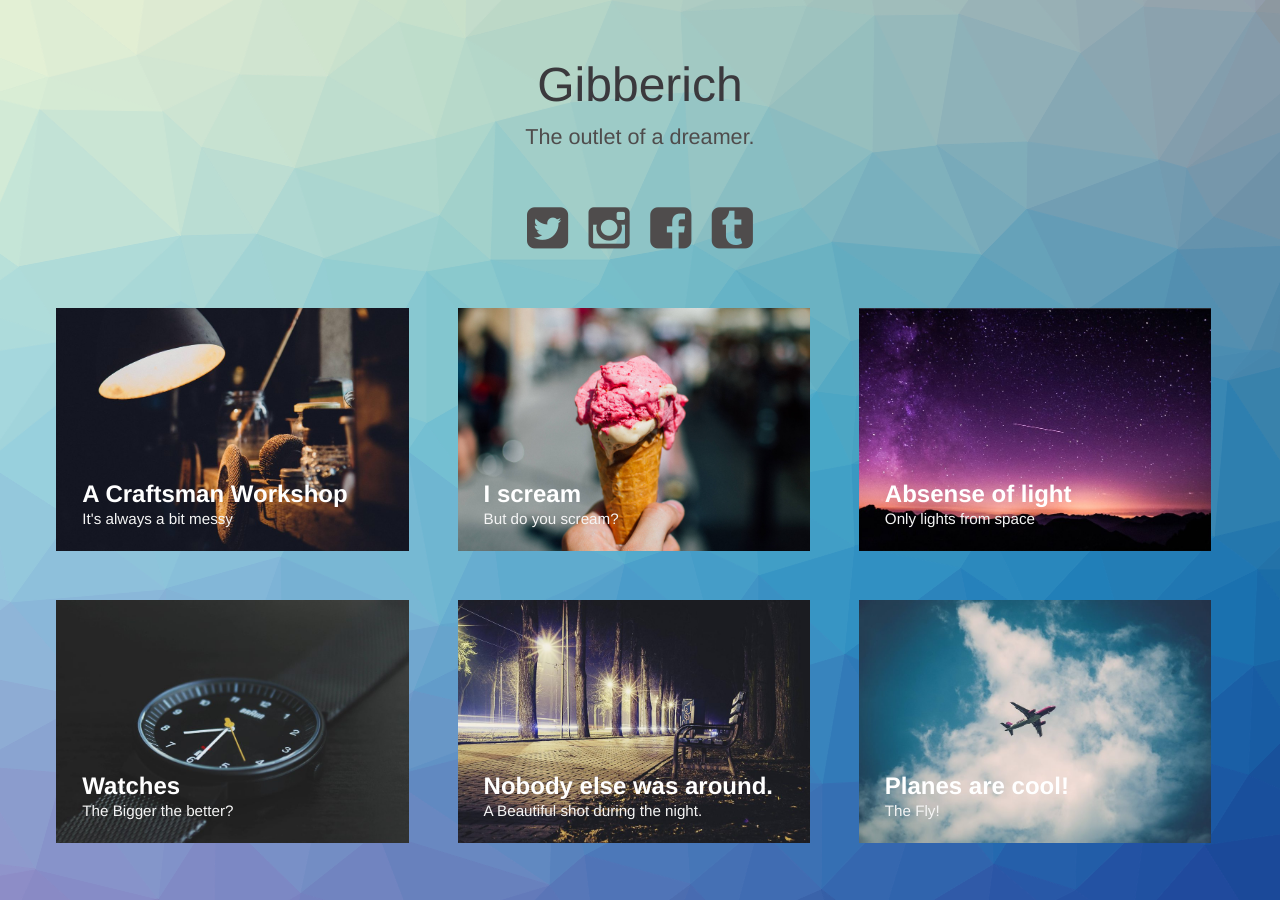
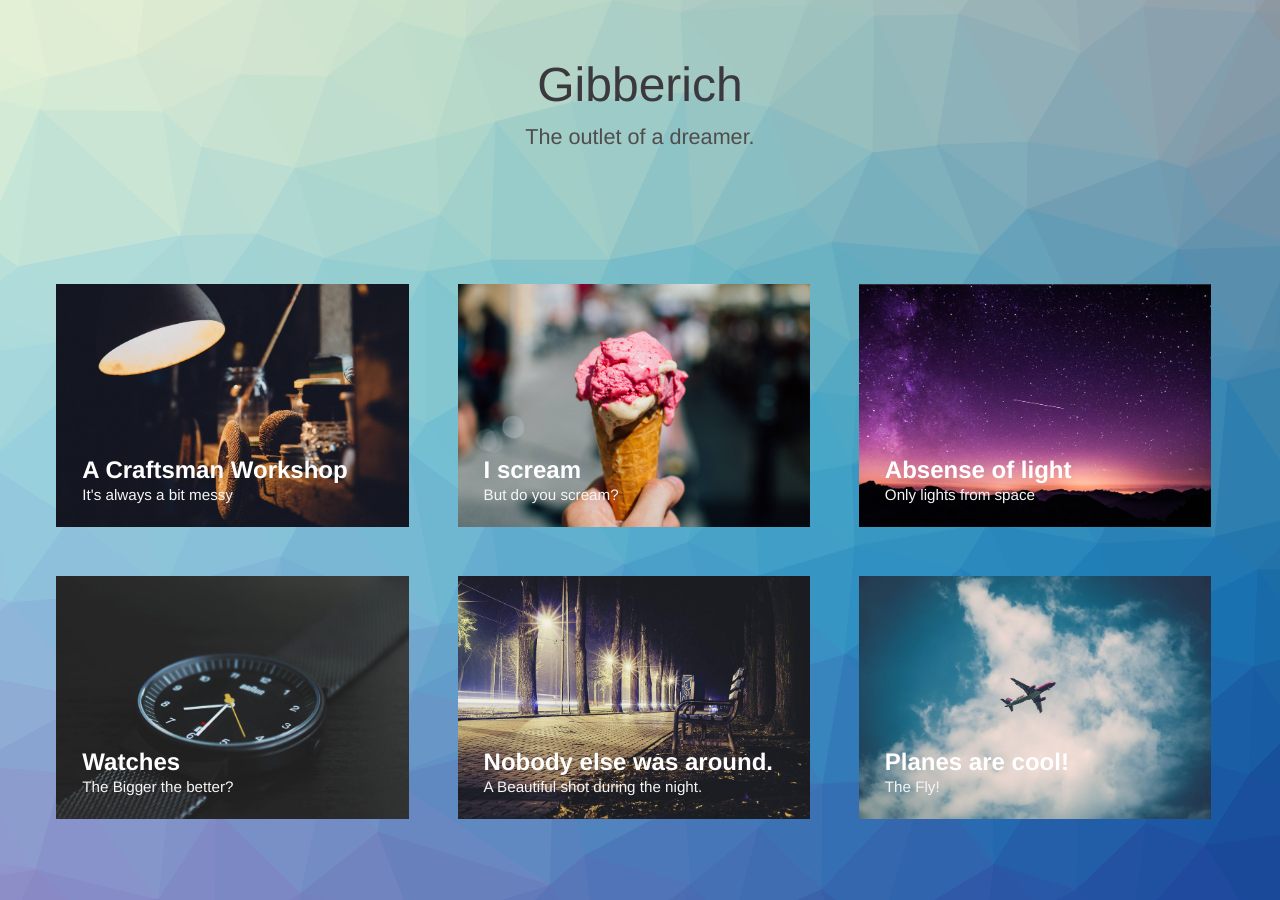
Before and after one commit to akshayelangovan/akshayelangovan.github.io, a Jekyll site: the page built from index.html, in a window 1280 px wide. Built offline with Jekyll 4.4.1, drawn with Linux system fonts in a browser that asks for light colours.

Commit message:
Font change
Original font tag removed:
line 17:     <link rel="stylesheet" type="text/css"
href="fonts/font-awesome/css/font-awesome.css"/>

```diff
--- a/index.html
+++ b/index.html
@@ -14,7 +14,6 @@ layout: compress
     <meta name="author" content="{{ site.author }}"/>
     <link rel="shortcut icon" href="img/favicon.ico">
     <link rel="stylesheet" type="text/css" href="css/normalize.css"/>
-    <link rel="stylesheet" type="text/css" href="fonts/font-awesome/css/font-awesome.css"/>
     <link rel="stylesheet" type="text/css" href="css/modern-blog.css"/>
     <!--[if IE]>
     <script type="text/javascript" src="js/vendors/html5.min.js"></script>
```
